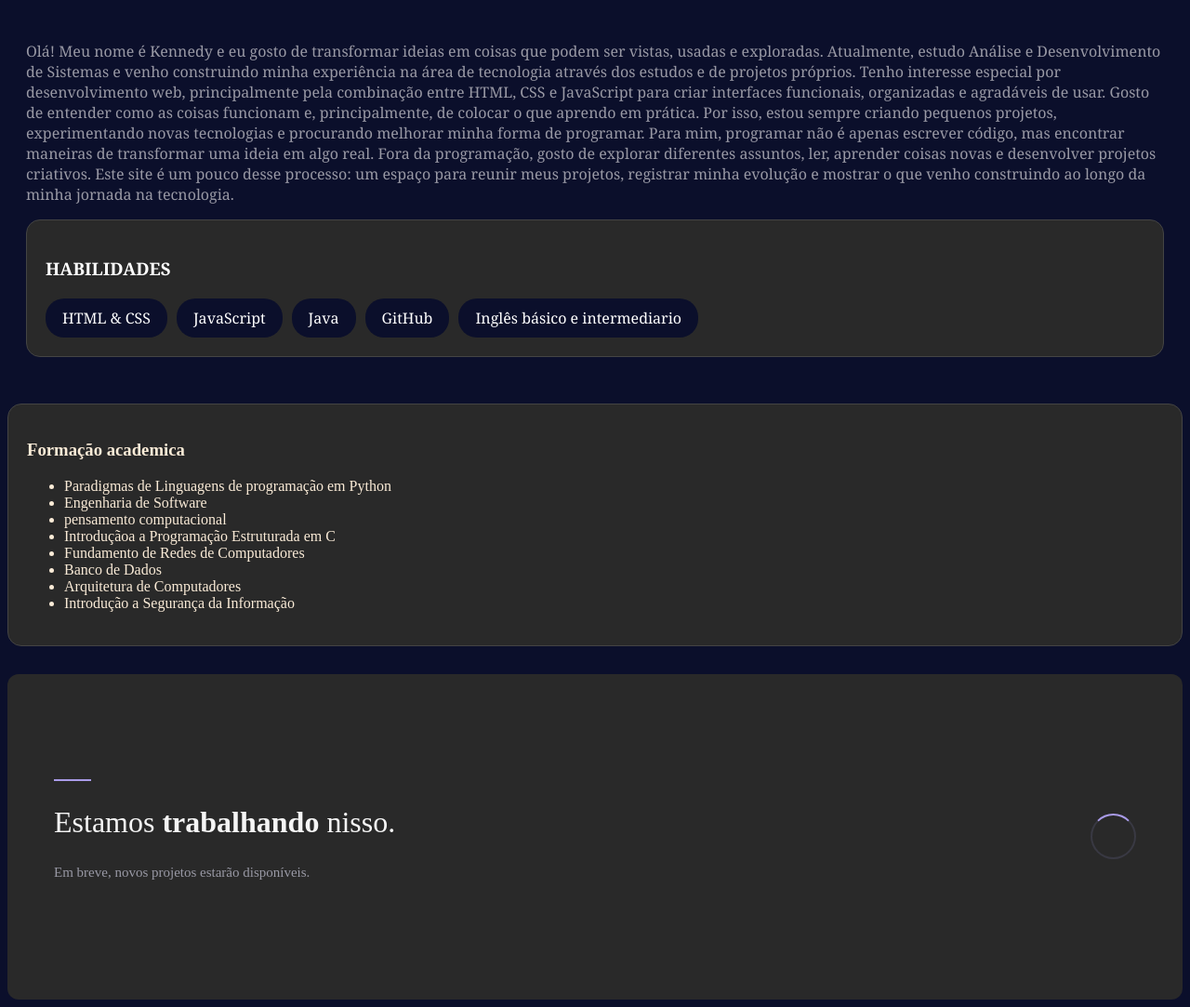
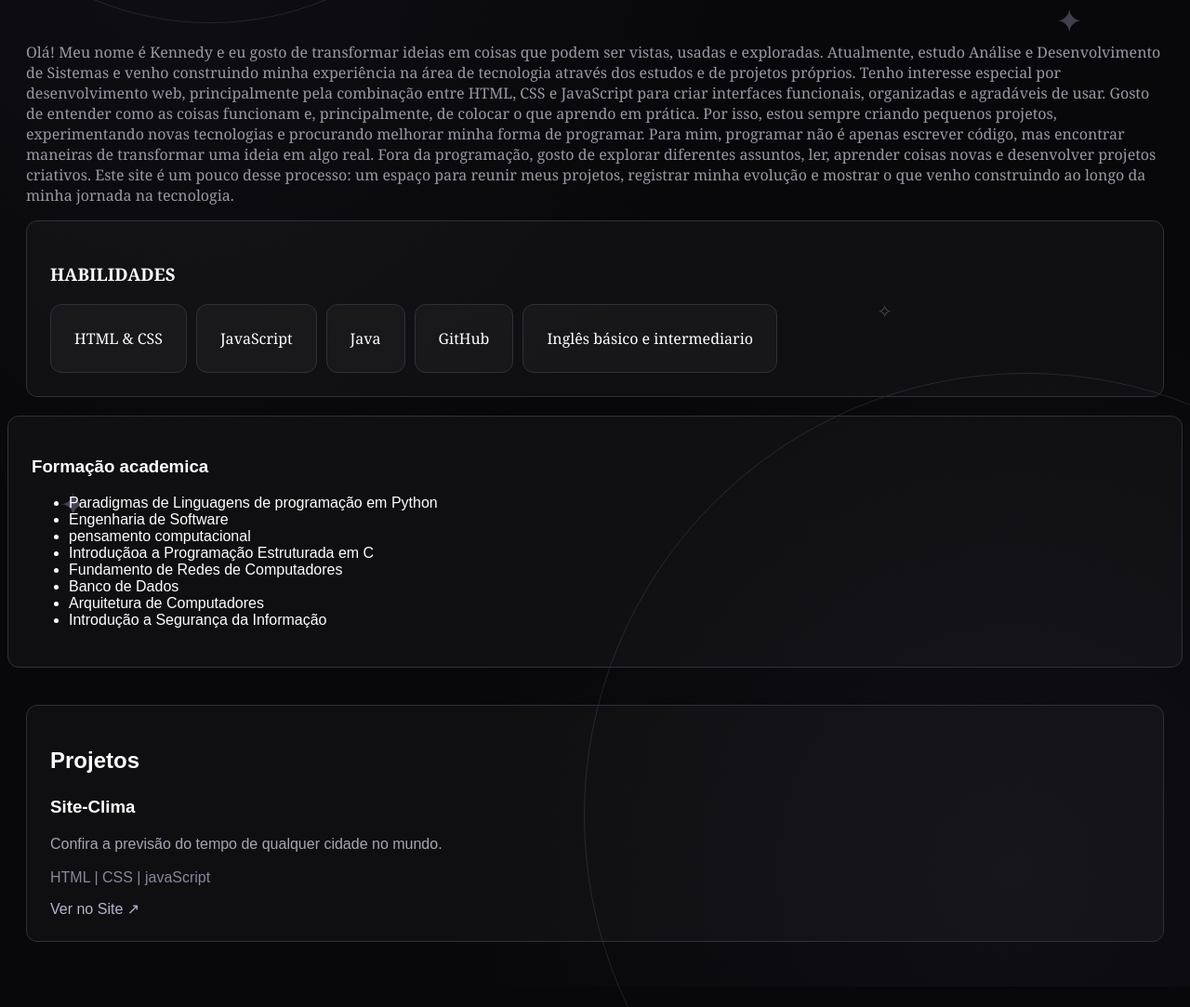
Before and after one commit to okennedymonteiro20-oss/Kennedy-Monteiro, a plain HTML site: page index.html in a window 1280 px wide. Shown: the part 197-1280 px from the top of the page at 93% size. After the commit the page ends 1258 px from the top, so only its background shows below. Drawn offline with Linux system fonts and the light colour scheme.

Commit message:
atualização

```diff
--- a/estilo.css
+++ b/estilo.css
@@ -18,9 +18,92 @@
   color: #9999a5;
 }
 
+.estrela {
+    position: fixed;
+    color: #77778f;
+    font-size: 35px;
+    opacity: 0.5;
+    pointer-events: none;
+    z-index: -1;
+}
+
+/*parte do body*/
+
+.estrela1 {
+    top: 25%;
+    right: 9%;
+}
+
+.estrela2 {
+    bottom: 5%;
+    left: 5%;
+}
+
+.estrela3 {
+    top: 65%;
+    right: 25%;
+    font-size: 20px;
+}
+
 .body{
-    background-color:#0b0f2b;
+      min-height: 100vh;
+    color: #ffffff;
+    font-family: Arial, sans-serif;
 
+    background:
+        radial-gradient(
+            ellipse at 15% 10%,
+            rgba(65, 65, 90, 0.12),
+            transparent 40%
+        ),
+        radial-gradient(
+            ellipse at 85% 90%,
+            rgba(75, 75, 110, 0.10),
+            transparent 40%
+        ),
+        #08080a;
+
+    overflow-x: hidden;
+    position: relative;
+    isolation: isolate;
+}
+
+/* Curva superior */
+body::before {
+     content: "";
+    position: fixed;
+
+    width: 650px;
+    height: 650px;
+
+    border: 1px solid rgba(170, 170, 200, 0.15);
+    border-radius: 50%;
+
+    top: -430px;
+    left: -100px;
+
+    pointer-events: none;
+    z-index: -1;
+
+}
+
+/* Curva inferior */
+
+body::after {
+    content: "";
+    position: fixed;
+
+    width: 950px;
+    height: 950px;
+
+    border: 1px solid rgba(170, 170, 200, 0.15);
+    border-radius: 50%;
+
+    bottom: -750px;
+    right: -300px;
+
+    pointer-events: none;
+    z-index: -1;
 }
 
 /*area de redes sociais*/
@@ -77,12 +160,12 @@ gap: 15px;
 
 /*area de habilidades*/
 .habilidades {
-    padding: 20px;
-    border: 1px solid #444;
-    border-radius: 15px;
-    background-color: #292929;
-
-     transition: 0.3s ease;
+   background: rgba(255, 255, 255, 0.03);
+    border: 1px solid #30303d;
+    border-radius: 12px;
+    padding: 25px;
+    color: #ffffff;
+    transition: 0.3s;
 
 }
 
@@ -107,21 +190,22 @@ a:hover {
 }
 
 .lista-habilidades span {
-    padding: 10px 18px;
-    border-radius: 20px;
-    background-color: #0b0f2b;
+   background: rgba(255, 255, 255, 0.03);
+    border: 1px solid #30303d;
+    border-radius: 12px;
+    padding: 25px;
+    color: #ffffff;
+    transition: 0.3s;
 }
 
 /*area academica*/
 .academica {
-    padding: 20px;
-    border: 1px solid #444;
-    border-radius: 15px;
-    background-color: #292929;
-    margin: 30px 0;
-    color: antiquewhite;
-
-     transition: 0.3s ease;
+     background: rgba(255, 255, 255, 0.03);
+    border: 1px solid #30303d;
+    border-radius: 12px;
+    padding: 25px;
+    color: #ffffff;
+    transition: 0.3s;
 }
 
 .academica:hover {
@@ -129,63 +213,61 @@ a:hover {
     border-color: #a99be8;
     box-shadow: 0 10px 30px rgba(0, 0, 0, 0.3);
 }
+
 /*area de projetos*/
-.projetos {
-    display: flex;
-    align-items: center;
-    justify-content: space-between;
-    padding: 50px;
-    background-color: #292929;
-    border-radius: 12px;
-    min-height: 250px;
-    color: #f5f5f5;
 
-    transition: 0.3s ease;
+#projetos {
+    padding: 40px 20px;
+    color: #ffffff;
+
 }
 
-.projetos:hover {
+#projetos h2 {
+    color: #ffffff;
+    margin-bottom: 25px;
+}
+
+.projetos-container {
+    display: grid;
+    grid-template-columns: repeat(auto-fit, minmax(250px, 1fr));
+    gap: 20px;
+}
+
+.projeto {
+    background: rgba(255, 255, 255, 0.03);
+    border: 1px solid #30303d;
+    border-radius: 12px;
+    padding: 25px;
+    color: #ffffff;
+    transition: 0.3s;
+}
+
+.projeto h3 {
+    color: #ffffff;
+    margin-bottom: 15px;
+}
+
+.projeto p {
+    color: #a5a5b5;
+    margin-bottom: 15px;
+    line-height: 1.6;
+}
+
+.projeto span {
+    display: block;
+    color: #8888a0;
+    margin-bottom: 15px;
+}
+
+.projeto a {
+    color: #b4b4d0;
+    text-decoration: none;
+}
+    .projeto a:hover {
+    color: #ffffff;
+}
+
+.projeto:hover {
     transform: translateY(-5px);
     border-color: #a99be8;
-    box-shadow: 0 10px 30px rgba(0, 0, 0, 0.3);
 }
-
-.aviso {
-    max-width: 450px;
-}
-
-.linha {
-    display: block;
-    width: 40px;
-    height: 2px;
-    background-color: #a99be8;
-    margin-bottom: 20px;
-}
-
-.aviso h2 {
-    font-size: 32px;
-    font-weight: 300;
-}
-
-.aviso strong {
-    font-weight: 700;
-}
-
-.aviso p {
-color: #9999a5;
-font-size: 15px;
-}
-
-.loader {
-    width: 45px;
-    height: 45px;
-    border: 2px solid #393943;
-    border-top-color: #a99be8;
-    border-radius: 50%;
-    animation: girar 1s linear infinite;
-}
-
-@keyframes girar {
-    to {
-        transform: rotate(360deg);
-    }
-}
--- a/index.html
+++ b/index.html
@@ -6,8 +6,12 @@
     <title>Kennedy Monteiro</title>
 
     <link rel="stylesheet" type="text/css" href="estilo.css">
+     <script src="script.js" defer></script>
 </head>
 <body class="body">
+<div class="estrela estrela1">✦</div>
+<div class="estrela estrela2">✦</div>
+<div class="estrela estrela3">✧</div>
 
 <!--perfil-->
 <div class="perfil">
@@ -75,19 +79,25 @@ Este site é um pouco desse processo: um espaço para reunir meus projetos, regi
 </div>
 
 <!--area de projetos-->
-<section class="projetos">
-    <div class="aviso">
-<span class="linha"></span>
+<section id="projetos">
+    <div class="projetos-container">
+        <div class="projeto">
+            <h2>Projetos</h2>
+            <h3>Site-Clima</h3>
 
-<h2>
-    Estamos <strong>trabalhando</strong> nisso.
-</h2>
-<p>
-    Em breve, novos projetos estarão disponíveis.
-</p>
+            <p>Confira a previsão do tempo
+             de qualquer cidade no mundo.
+            </p>
+
+            <span>HTML | CSS | javaScript</span>
+
+            <a href=" https://okennedymonteiro20-oss.github.io/site-clima/"
+            target="_blank">
+            Ver no Site ↗
+        </a>
+        </div>
+
     </div>
-
-    <div class="loader"></div>
 </section>
 
 </body>
```
